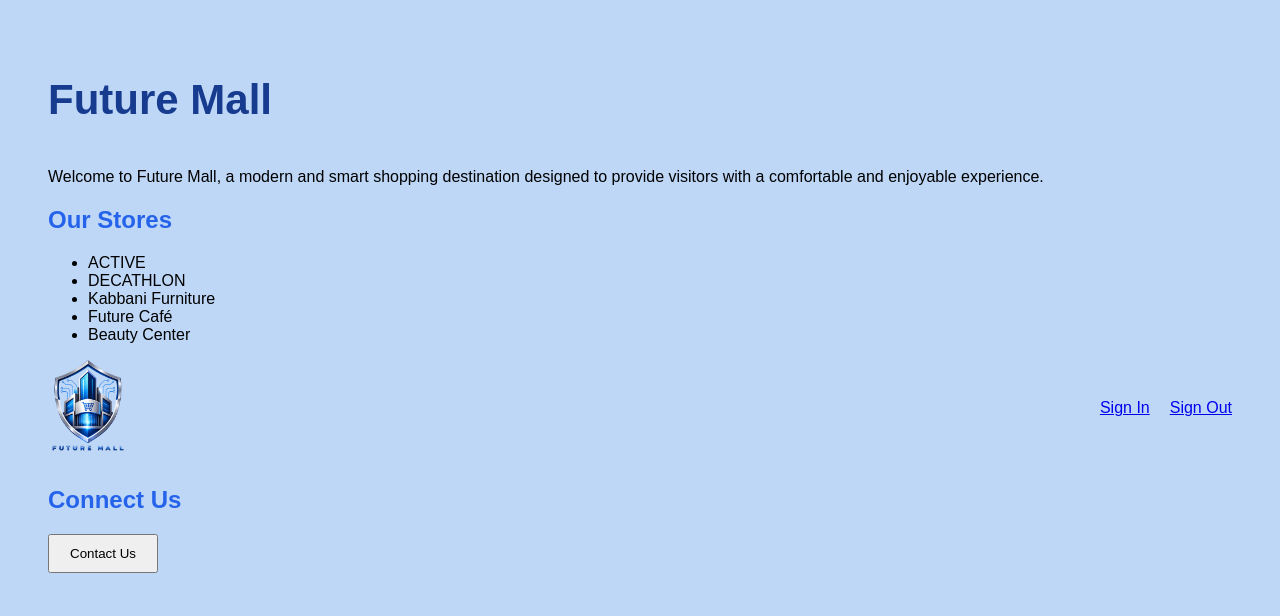
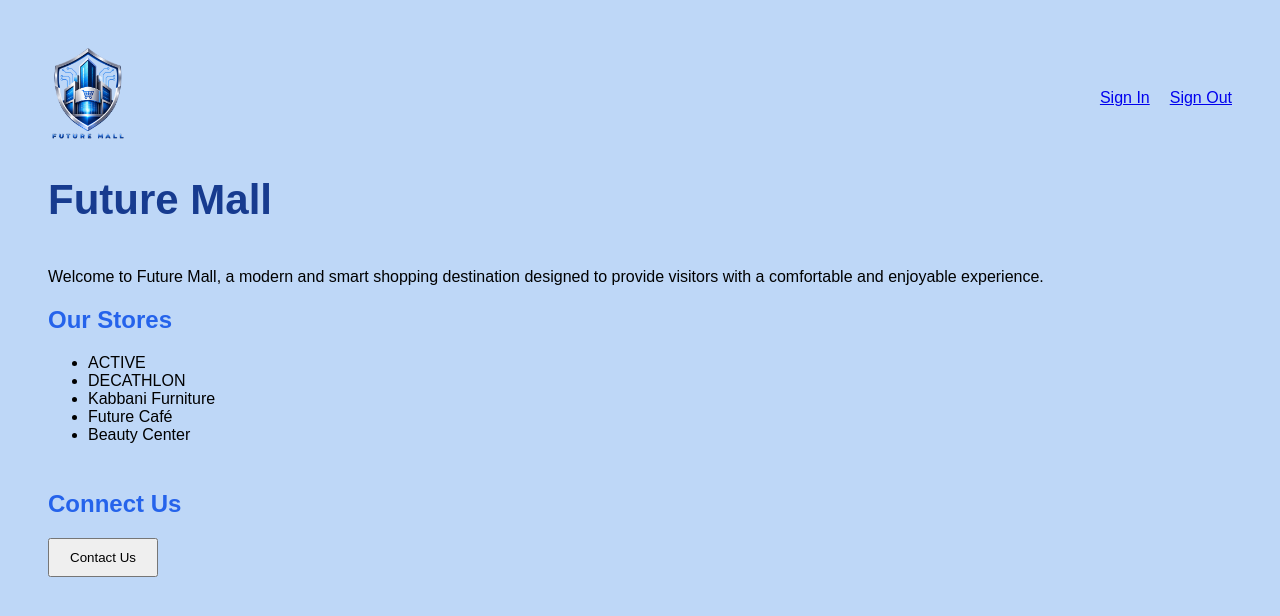
Before and after one commit to drtabdulsalam12-eng/Future-Mall, a plain HTML site: page index.html in a window 1280 px wide. Drawn offline with Linux system fonts and the light colour scheme.

Commit message:
Refactor index.html to improve structure and navigation

```diff
--- a/index.html
+++ b/index.html
@@ -8,12 +8,23 @@
 
 <body>
 
+    <nav>
+        <div class="nav-logo">
+            <img src="future-mall-logo.png" alt="Future Mall Logo">
+        </div>
+
+        <div class="nav-right">
+            <a href="#">Sign In</a>
+            <a href="#">Sign Out</a>
+        </div>
+    </nav>
+
+    <main>
         <h1>Future Mall</h1>
-
-
 
         <div class="content">
             <div class="text-content">
+
                 <p>
                     Welcome to Future Mall, a modern and smart shopping destination
                     designed to provide visitors with a comfortable and enjoyable experience.
@@ -28,20 +39,15 @@
                     <li>Future Café</li>
                     <li>Beauty Center</li>
                 </ul>
+
             </div>
         </div>
- <nav>
-    <img src="future-mall-logo.png" alt="Future Mall Logo">
-
-    <div class="nav-right">
-        <a href="#">Sign In</a>
-        <a href="#">Sign Out</a>
-    </div>
-</nav>
+    </main>
 
     <section class="connect">
         <h2>Connect Us</h2>
         <button>Contact Us</button>
     </section>
+
 </body>
 </html>
```
Lines whose indentation alone changed are shown as unchanged.
